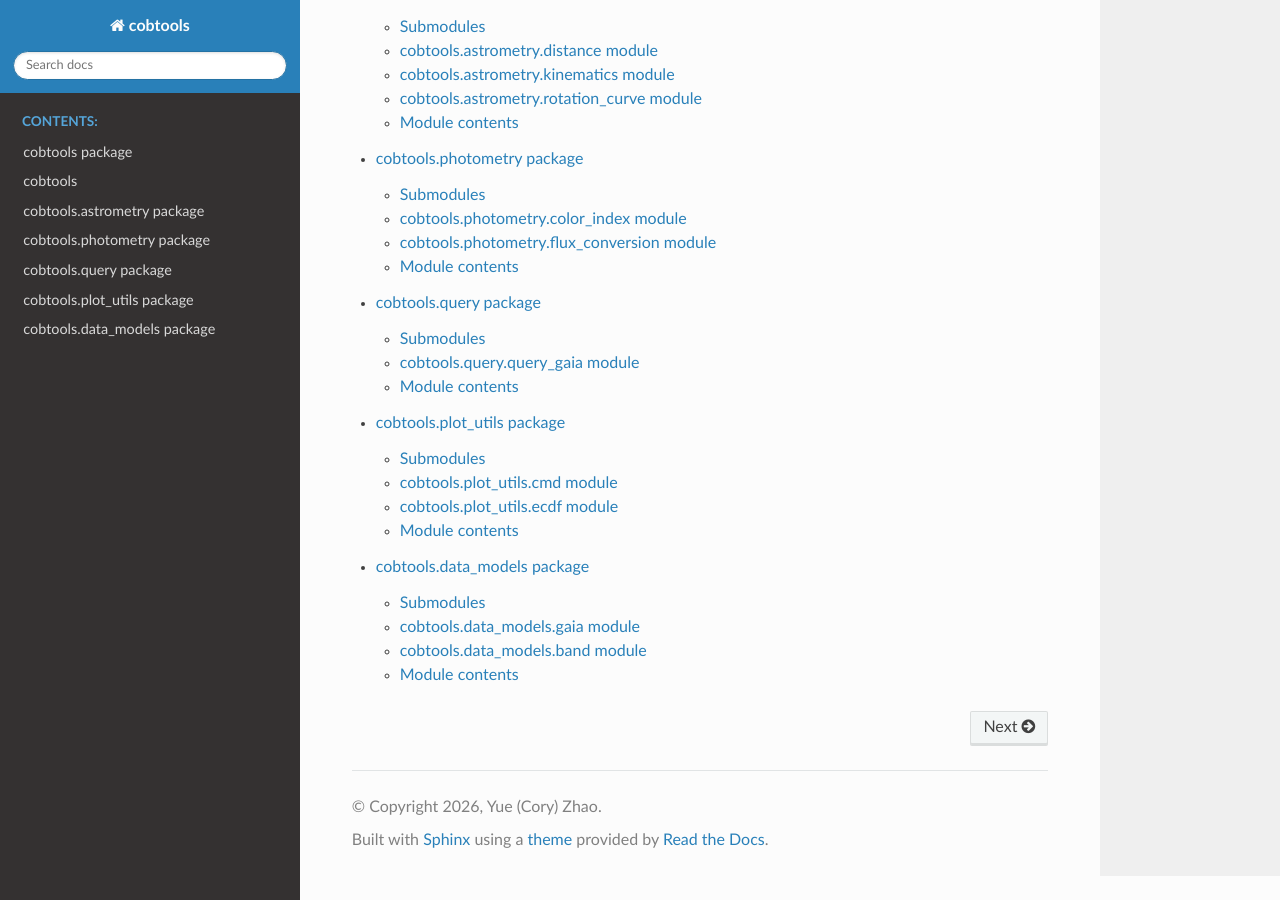
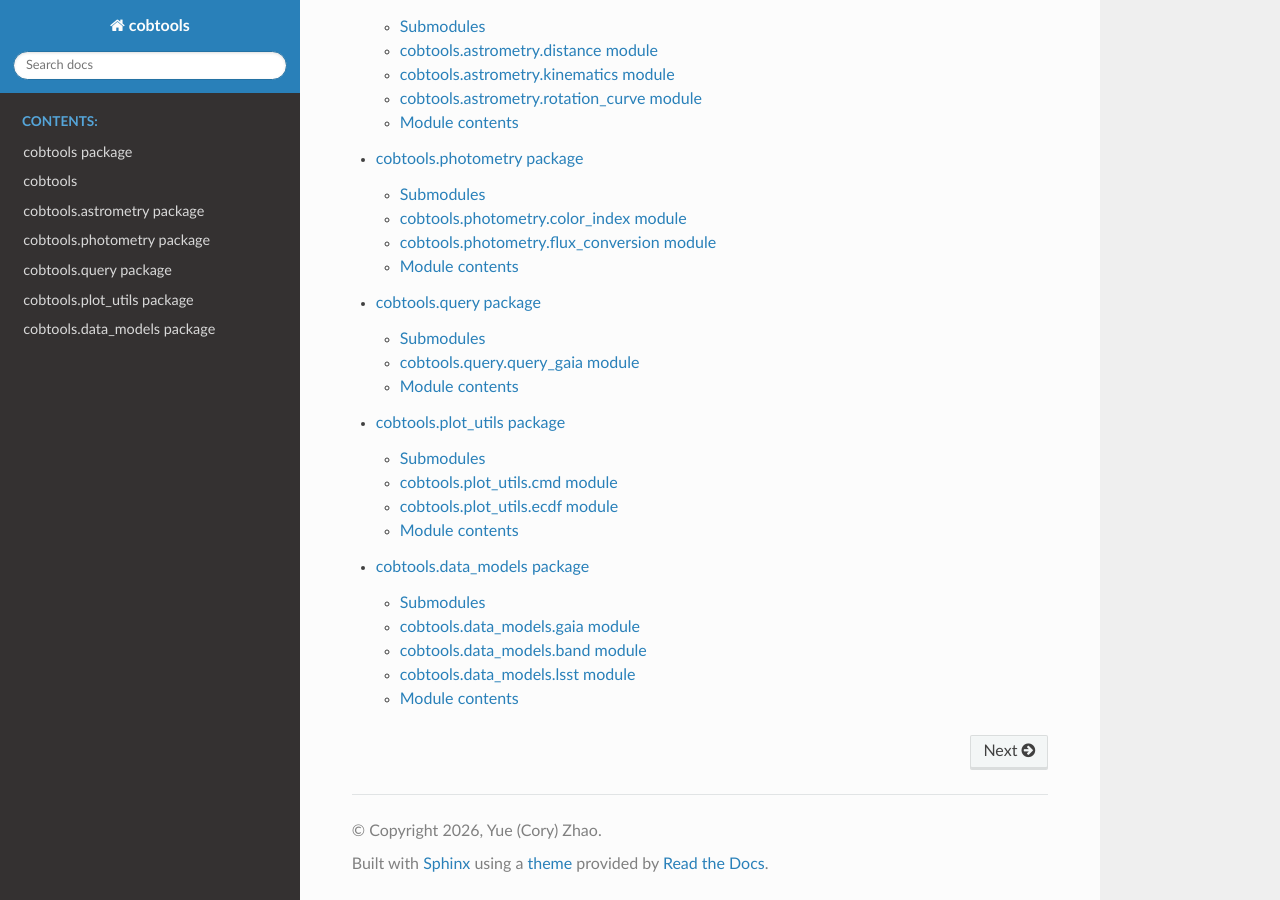
Before and after one commit to coryzh/cobtools, a Sphinx documentation site: the page built from docs/source/index.rst, in a window 1280 px wide and 900 px high, scrolled down 518 px. Built offline with Sphinx 7.4.7 and the Read the Docs theme 3.1.0, drawn with Linux system fonts in a browser that asks for light colours.

Commit message:
Added lsst to the documentation tree

```diff
--- a/docs/source/cobtools.data_models.rst
+++ b/docs/source/cobtools.data_models.rst
@@ -22,6 +22,15 @@ cobtools.data\_models.band module
    :undoc-members:
    :no-index:
 
+cobtools.data\_models.lsst module
+---------------------------------
+
+.. automodule:: cobtools.data_models.lsst
+   :members:
+   :show-inheritance:
+   :undoc-members:
+   :no-index:
+
 Module contents
 ---------------
 
```
